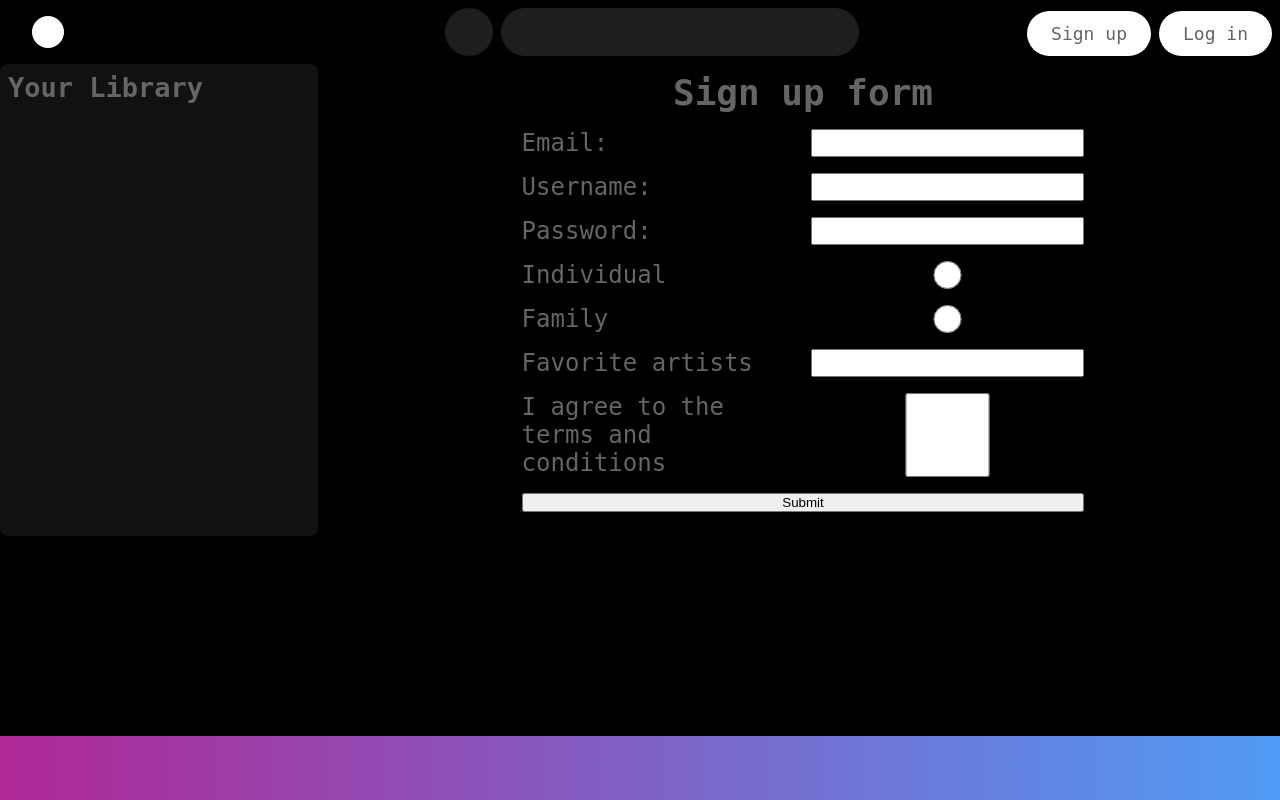
After one commit to pop9459/WebDevelopmentAssignments, a PHP site: page /form.php in a window 1280 px wide. The commit adds this page. Run offline with PHP 8.4, Linux system fonts and the light colour scheme.

Commit message:
added form to spotify

```diff
--- /dev/null
+++ b/extra/Spotify/form.php
@@ -0,0 +1,79 @@
+<?php
+    // var_dump($_SERVER['REQUEST_METHOD']);
+?>
+
+<!DOCTYPE html>
+<html lang="en">
+<head>
+    <meta charset="UTF-8">
+    <meta name="viewport" content="width=device-width, initial-scale=1.0">
+    <title>Spotify</title>
+
+    <link rel="stylesheet" href="./spotify.css" type="text/css">
+</head>
+<body>
+    <div id="header">
+        <div class=spotifyLogo></div>
+        <div class=inLine>
+            <div class="button home" type="button"></div>
+            <div class="searchBar"></div>
+        </div>
+        <div class="inLine account">
+            <div class="button signup">Sign up</div>
+            <div class="button login">Log in</div>
+        </div>
+    </div>
+    <main>
+        <div id="sidebar">
+            <h2>Your Library</h1>
+        </div>
+        <?php if($_SERVER['REQUEST_METHOD'] == "POST"): ?>
+            <?php
+                $fname = filter_input(INPUT_POST, 'fname');
+                $lname = filter_input(INPUT_POST, 'lname');
+                $email = filter_input(INPUT_POST, 'email', FILTER_VALIDATE_EMAIL);
+                $plan = filter_input(INPUT_POST, 'plan');
+                $artists = filter_input(INPUT_POST, 'artists');
+                $terms = filter_input(INPUT_POST, 'terms', FILTER_VALIDATE_BOOLEAN);
+
+                $errors = "";
+                $errors .= empty($fname) ? "<p>First name is required</p>" : "";
+                $errors .= empty($lname) ? "<p>Last name is required</p>" : "";
+                $errors .= $email === false ? "<p>Email is required</p>" : "";
+                $errors .= empty($plan) ? "<p>Plan is required</p>" : "";
+                $errors .= empty($artists) ? "<p>Favorite artists are required</p>" : "";
+                $errors .= $terms !== true ? "<p>You need to agree to the terms of conditions</p>" : "";
+
+                $errors .= empty($errors) ? "<p>Form submitted successfully</p>" : "";
+            ?>
+            <h1>Form submitted</h1>
+            <?php echo $errors; ?>
+        <?php else: ?>
+            <div id="form">
+                <h1>Sign up form</h1>
+                <form action="<?php echo $_SERVER['PHP_SELF']; ?>" method="POST">
+                    <label for="email">Email:</label>
+                    <input type="text" name="email" id="email">
+                    <label for="username">Username:</label>
+                    <input type="text" id="username" name="username" id="username">
+                    <label for="password">Password:</label>
+                    <input type="password" id="password" name="password" id="password">
+
+                    <label for="individual">Individual</label>
+                    <input type="radio" name=plan value="individual" id="individual">
+                    <label for="family">Family</label>
+                    <input type="radio" name=plan value="family" id="family">
+
+                    <label for="artists">Favorite artists</label>
+                    <input type="textarea" name="artists" id="artists">
+                    <label for="terms">I agree to the terms and conditions</label>
+                    <input type="checkbox" name="terms" value="true" id="terms">
+
+                    <input type="submit" value="Submit">
+                </form>
+            </div>
+        <?php endif; ?>
+    </main>
+    <div id=adBanner></div>
+</body>
+</html>
--- a/extra/Spotify/index.php
+++ b/extra/Spotify/index.php
@@ -32,7 +32,7 @@
                 <div class="items">
                     <?php for($i = 0; $i < 6; $i++) {
                         echo '<div class="contentTile artist">';
-                        echo '<div class=img></div>';
+                        echo '<img class=img src="resources/DavidGuetta.jpg" alt="artistImg"></img>';
                         echo '<h5>Coldplay</h5>';
                         echo '<p>artist</p>';
                         echo ' </div>';
@@ -48,7 +48,7 @@
                 <div class="items">
                     <?php for($i = 0; $i < 6; $i++) {
                         echo '<div class="contentTile">';
-                        echo '<div class=img></div>';
+                        echo '<img class=img src="resources/SabrinaCarpenter.jpg" alt="artistImg"></img>';
                         echo '<h5>Album name</h5>';
                         echo '<p>artist</p>';
                         echo ' </div>';
--- a/extra/Spotify/spotify.css
+++ b/extra/Spotify/spotify.css
@@ -13,7 +13,9 @@ body
     font-size: 18px;
     color: #656565;
     background-color: #000000;
-    min-height: 100vh;
+    /* background-color: white; */
+
+    --smallGap: 0.5rem;
 }
 
 h1, h2, h3, h4, h5
@@ -28,7 +30,7 @@ p, a
 
 input
 {
-    all: unset;
+    /* all: unset; */
 }
 
 /* GENERAL */
@@ -44,7 +46,7 @@ input
 {
     display: flex;
     flex-direction: row;
-    gap: 0.5rem;
+    gap: var(--smallGap);
 }
 
 /* HEADER */
@@ -55,7 +57,8 @@ input
     grid-template-columns: repeat(3, 1fr);
     align-items: center;
     width: 100%;
-    padding: 0.5rem;
+    padding: var(--smallGap);
+    padding-left: 2rem;
 }
 
 .spotifyLogo
@@ -76,12 +79,11 @@ input
 
 .searchBar
 {
-    width: 30vw;
+    width: 28vw;
     height: 48px;
     border-radius: 15rem;
     padding: 0;
     background-color: #1E1E1E;
-
 }
 
 .account
@@ -94,9 +96,8 @@ input
 main
 {
     display: grid;
-    grid-template-columns: 1fr 4fr;
-    gap: 1rem;
-    margin: 5px;
+    grid-template-columns: 1fr 3fr;
+    gap: var(--smallGap);
 }
 
 main > div
@@ -105,37 +106,47 @@ main > div
     padding: 0.5rem;
 }
 
+img
+{
+    width: 100%;
+    max-height: 100%;
+    object-fit: cover;
+}
+
 /* SIDEBAR */
 
 #sidebar
 {
-
     background-color: #111111;
     height: 100%;
 }
+
+/* AD BANNER */
+
+#adBanner
+{
+    /* temp */
+    height: 4rem;
+
+    position: absolute;
+    bottom: 0;
+    width: 100%;
+    /* margin: var(--smallGap); */
+
+    background-image: linear-gradient(90deg,#af2896,#509bf5);
+}
+
+/* CONTENT */
 
 #content
 {
     background-color: lightgrey;
 }
 
-#adBanner
-{
-    /* temp */
-    height: 5rem;
-
-    position: fixed;
-    bottom: 0;
-    width: 100%;
-
-    background-color: #509BF4;
-}
-
-/* CONTENT */
-
 #content
 {
-    background-color: #212121;
+    /* background-color: #212121; */
+    background-image: linear-gradient(#222222,#121212);
     color: white;
 }
 
@@ -146,9 +157,7 @@ main > div
 
 #content .img
 {
-    background-color: aqua;
-    width: 10rem;
-    height: 10rem;
+    aspect-ratio: 1/1;
 }
 
 #content .items
@@ -159,7 +168,9 @@ main > div
 
 #content .contentTile
 {
-    padding: 0.5rem;
+    padding: 0.75rem;
+    width: 12.5rem;
+    height: 18rem;
 }
 
 #content .contentTile .img
@@ -169,6 +180,38 @@ main > div
 
 #content .contentTile.artist .img
 {
+    border-radius: 20rem;
+}
 
-    border-radius: 15rem;
+/* FORM */
+#form h1
+{
+    text-align: center;
 }
+
+#form form
+{
+    width: 60%;
+    display: grid;
+    grid-template-columns: 1fr 1fr;
+    gap: 1rem;
+    margin: 1rem auto;
+    font-size: 1.5rem;
+}
+
+#form form input
+{
+    justify-self: start;
+    width: 100%;
+}
+
+#form form input[type="submit"]
+{
+    grid-column: span 2;
+}
+
+#form form div.inLine
+{
+    justify-content: space-between;
+    grid-column: span 2;
+}
```
Also changed, not shown: extra/Spotify/resources/DavidGuetta.jpg (added), extra/Spotify/resources/SabrinaCarpenter.jpg (added).
